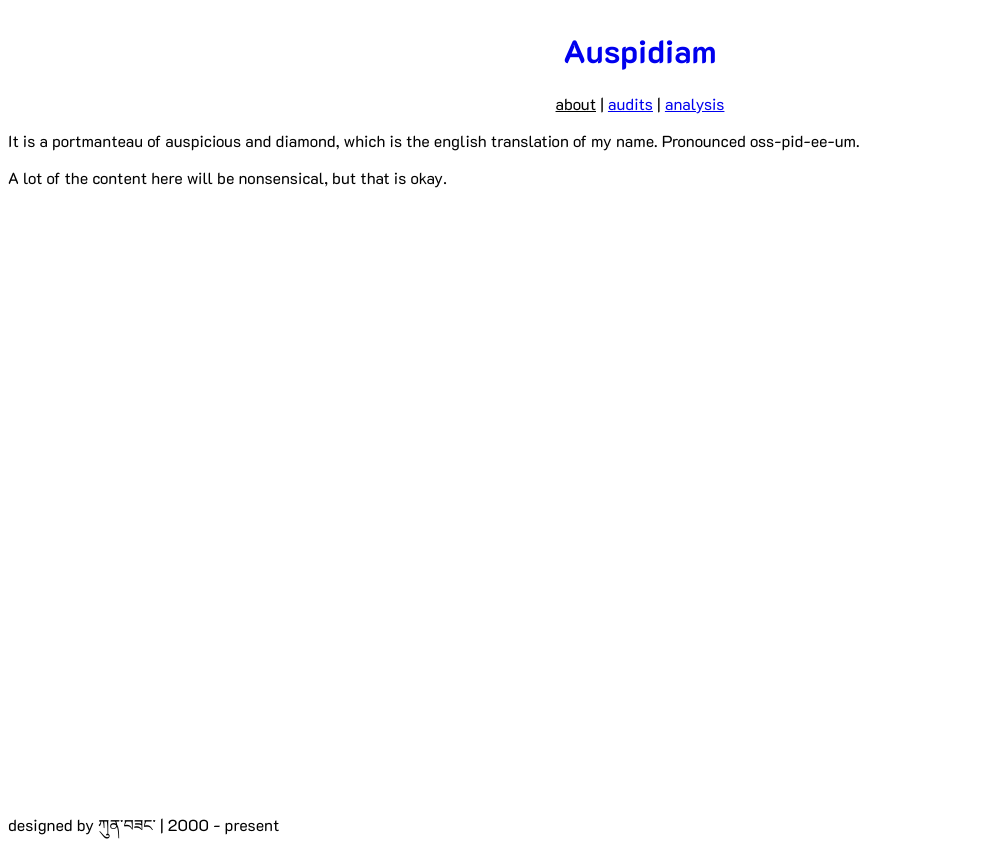
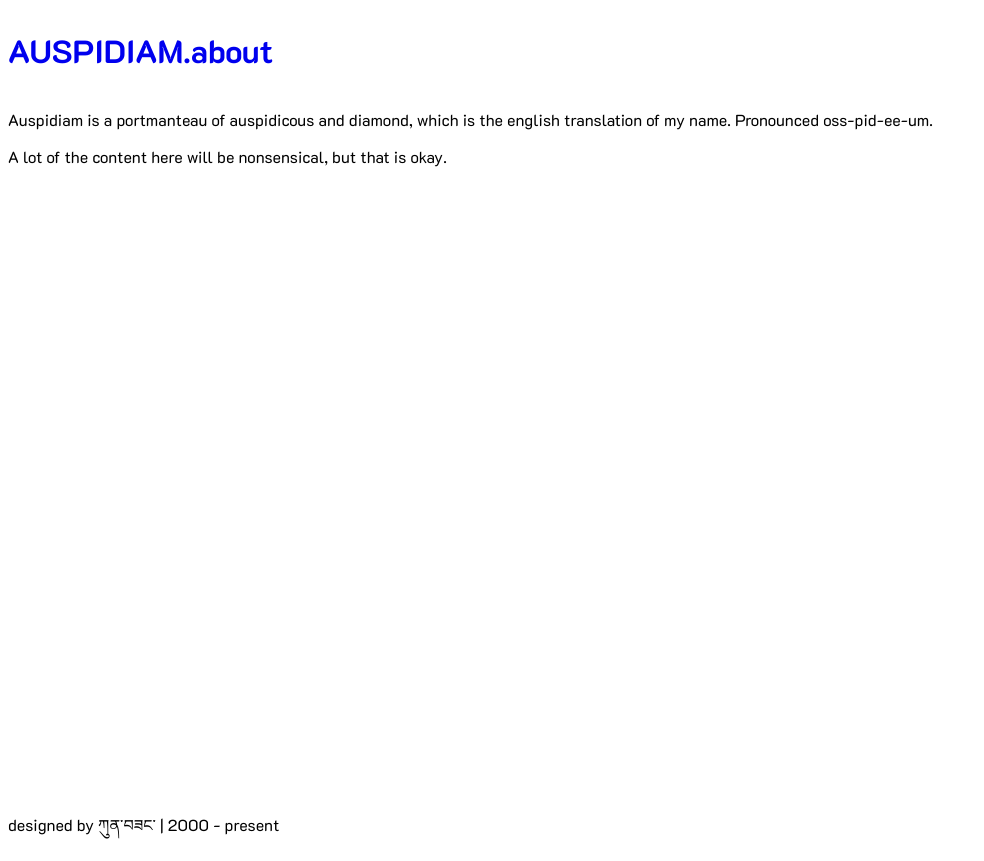
Before and after one commit to auspidiam/auspidiam, a Next.js app: page /about in a window 1280 px wide. Shown: the whole page, without its empty margins (0-984 px from the left). Built offline with nearby package versions, Linux system fonts and the light colour scheme.

Commit message:
Update page.tsx

```diff
--- a/app/about/page.tsx
+++ b/app/about/page.tsx
@@ -1,25 +1,22 @@
-// file: app/about/page.tsx
-import Link from 'next/link';
+"use client";
+
+import React from 'react';
 
 export default function AboutPage() {
   return (
-    <main className="flex min-h-screen flex-col items-center justify-start p-24 text-center gap-12">
-      <div className="z-10 w-full max-w-5xl flex flex-col items-center text-sm lg:flex-col text-center">
-        <Link href="/" className="cursor-pointer no-underline">
-          <h1 className="text-6xl font-bold">Auspidiam</h1>
-        </Link>
-        <div>
-          <Link href="/about" className="font-bold hover:underline" style={{ color: 'var(--text-neon-red)' }}>about</Link>
-          <span> | </span>
-          <Link href="/audits" className="hover:underline">audits</Link>
-          <span> | </span>
-          <Link href="/analysis" className="hover:underline">analysis</Link>
-        </div>
+    <main className="flex min-h-screen flex-col items-start justify-start p-12 gap-12">
+      {/* Header */}
+      <div className="z-10 w-full max-w-5xl flex flex-col items-start text-sm lg:flex-col">
+        {/* Main title link to homepage */}
+        <a href="/" className="cursor-pointer no-underline">
+          <h1 className="text-6xl font-bold">AUSPIDIAM<span className="font-normal text-4xl">.about</span></h1>
+        </a>
       </div>
 
+      {/* Main content section */}
       <div className="z-10 w-full max-w-2xl text-left mx-auto">
         <p>
-          It is a portmanteau of auspicious and diamond, which is the english translation of my name. Pronounced oss-pid-ee-um.
+          Auspidiam is a portmanteau of auspidicous and diamond, which is the english translation of my name. Pronounced oss-pid-ee-um.
         </p>
         <p className="mt-4">
           A lot of the content here will be nonsensical, but that is okay.
```
